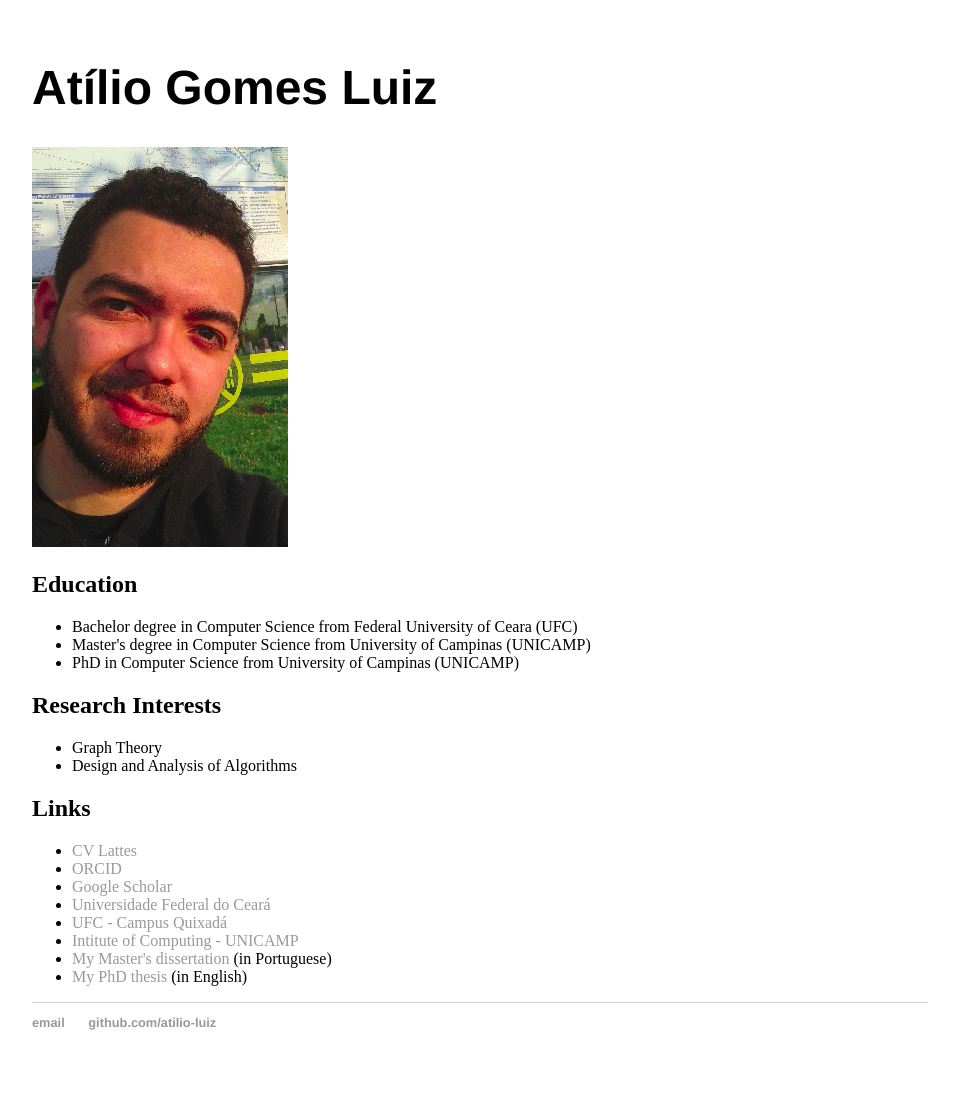
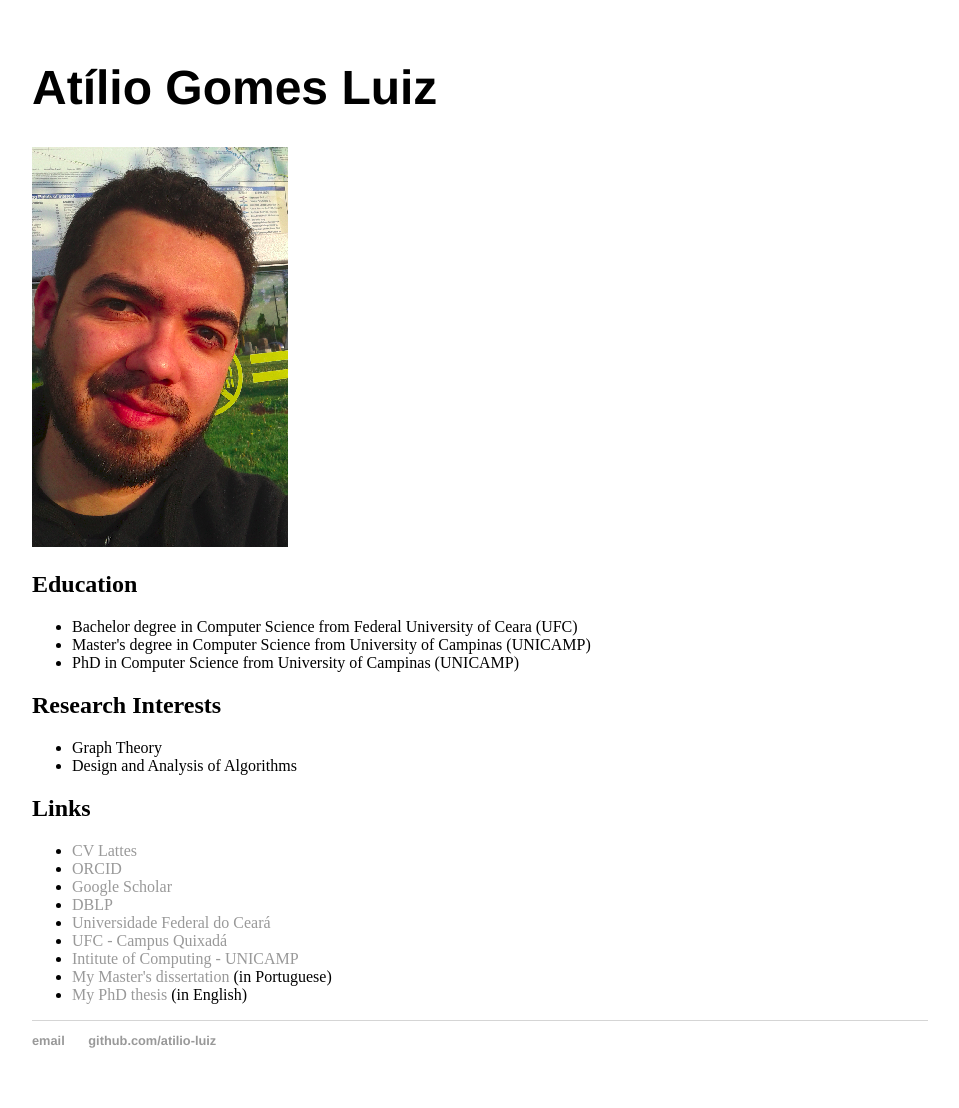
Before and after one commit to Atilio-Luiz/atilio-luiz.github.io, a Jekyll site: the page built from index.md, in a window 1280 px wide. Shown: the whole page, without its empty margins (160-1119 px from the left). Built offline with Jekyll 4.4.1, drawn with Linux system fonts in a browser that asks for light colours.

Commit message:
Update index.md

```diff
--- a/index.md
+++ b/index.md
@@ -22,6 +22,7 @@ title: Atílio Luiz - UFC-Quixadá
             <li><a href="http://buscatextual.cnpq.br/buscatextual/visualizacv.do?id=K4261453U6" title="CV Lattes" target="_blank">CV Lattes</a></li>
             <li><a href="https://orcid.org/0000-0002-6177-403X" title="Google Scholar" target="_blank">ORCID</a></li>
             <li><a href="https://scholar.google.com.br/citations?user=SoW-AFAAAAAJ&hl=pt-BR&oi=ao&hl=pt-BR" title="Google Scholar" target="_blank">Google Scholar</a></li>
+		    <li><a href="https://dblp.uni-trier.de/pers/hd/l/Luiz:At=iacute=lio_G=" target="_blank">DBLP</a></li>
 		    <li><a href="www.ufc.br" title="UFC" target="_blank">Universidade Federal do Ceará</a></li>
 		    <li><a href="https://www.quixada.ufc.br" title="UFC Quixadá" target="_blank">UFC - Campus Quixadá</a></li>
 		    <li><a href="http://www.ic.unicamp.br/" target="_blank">Intitute of Computing - UNICAMP</a></li>
```
